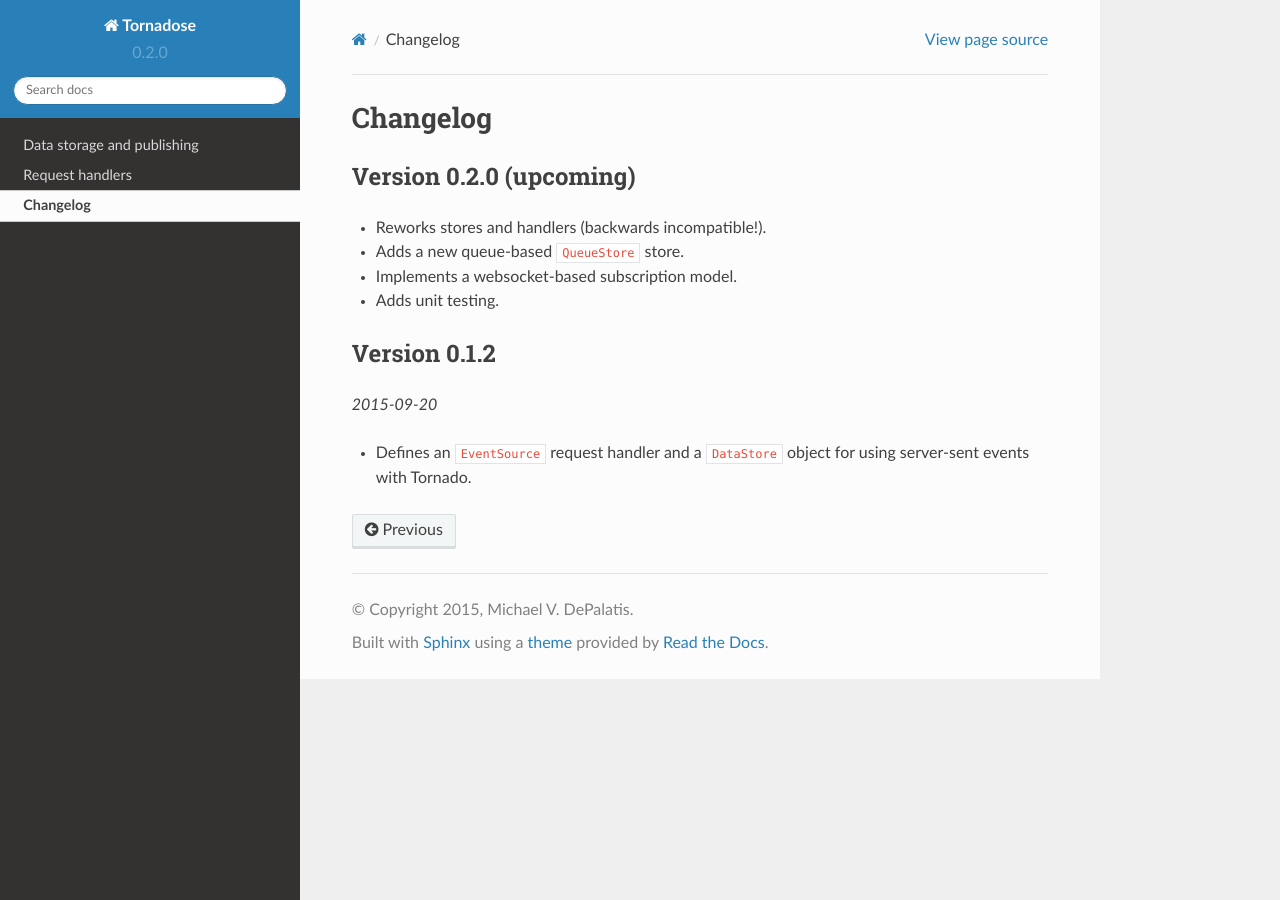
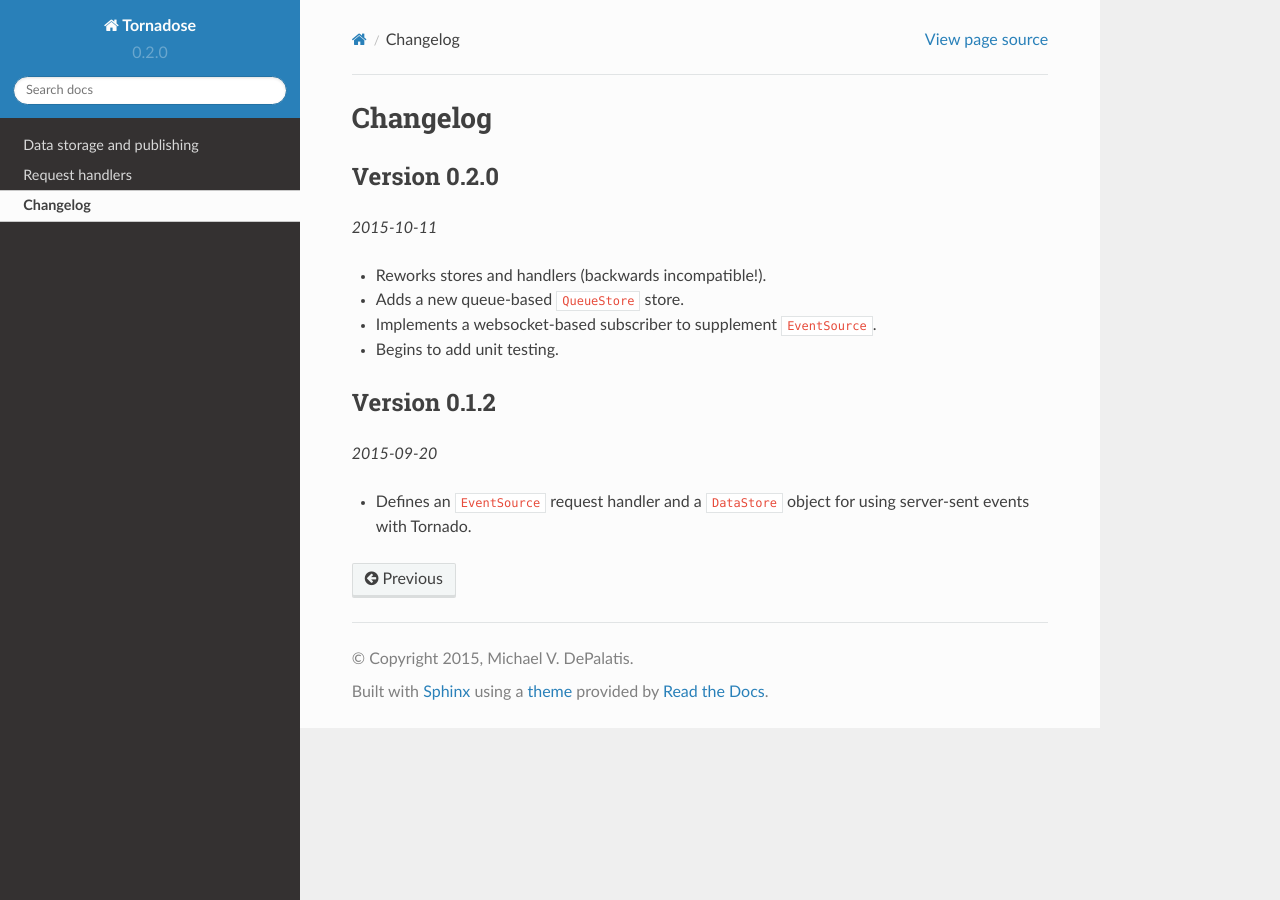
Before and after one commit to mivade/tornadose, a Sphinx documentation site: the page built from docs/changelog.rst, in a window 1280 px wide. Built offline with Sphinx 7.4.7 and the Read the Docs theme 2.0.0, drawn with Linux system fonts in a browser that asks for light colours.

Commit message:
Update documentation and prepare for release

```diff
--- a/docs/changelog.rst
+++ b/docs/changelog.rst
@@ -1,13 +1,16 @@
 Changelog
 =========
 
-Version 0.2.0 (upcoming)
-------------------------
+Version 0.2.0
+-------------
+
+*2015-10-11*
 
 * Reworks stores and handlers (backwards incompatible!).
 * Adds a new queue-based ``QueueStore`` store.
-* Implements a websocket-based subscription model.
-* Adds unit testing.
+* Implements a websocket-based subscriber to supplement
+  ``EventSource``.
+* Begins to add unit testing.
 
 Version 0.1.2
 -------------
--- a/docs/conf.py
+++ b/docs/conf.py
@@ -34,6 +34,7 @@ extensions = [
     'sphinx.ext.autodoc',
     'sphinx.ext.autodoc',
     'sphinx.ext.autosummary',
+    'sphinx.ext.doctest',
     'sphinx.ext.intersphinx',
     'sphinx.ext.viewcode'
 ]
--- a/tornadose/__init__.py
+++ b/tornadose/__init__.py
@@ -1 +1 @@
-__version__ = "0.2.0.dev3"
+__version__ = "0.2.0"
```
Also changed, not shown: README.rst (+10 -3 lines), docs/stores.rst (+7 -0 lines), 1 other file.
